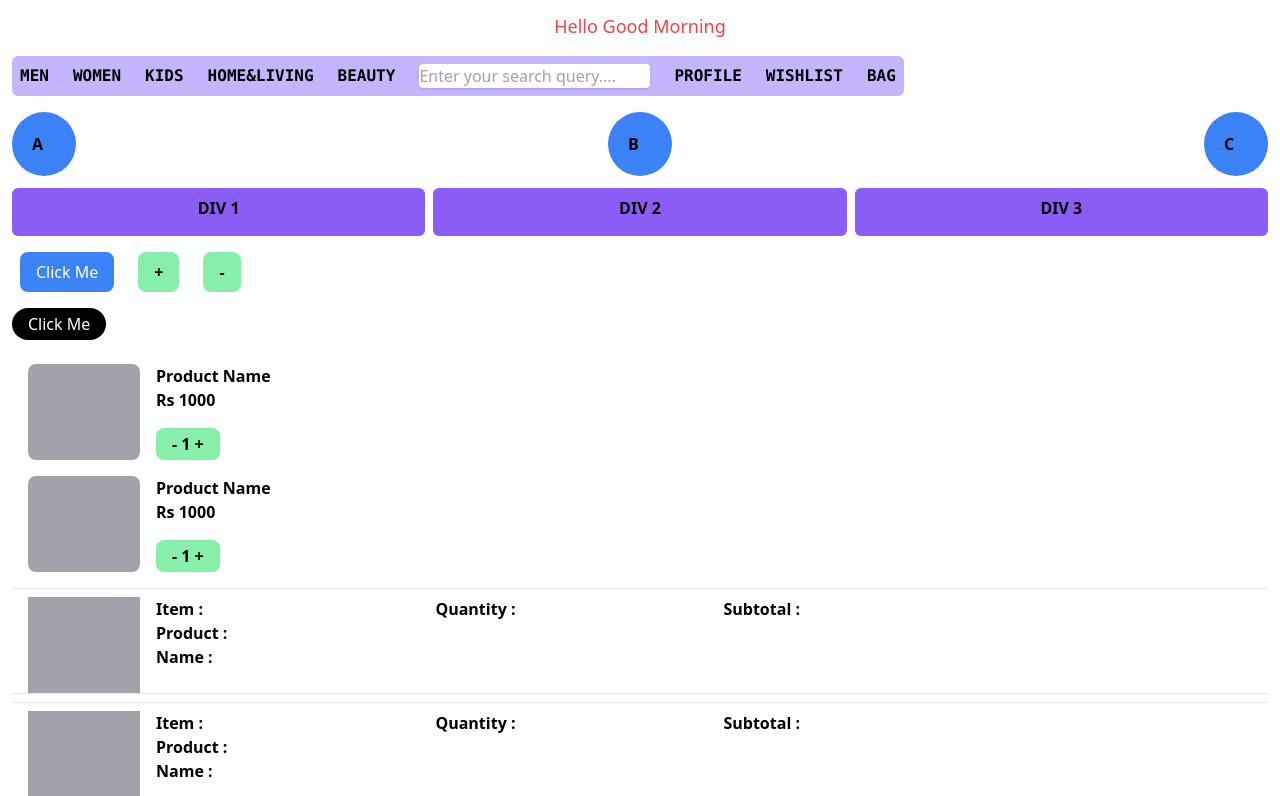
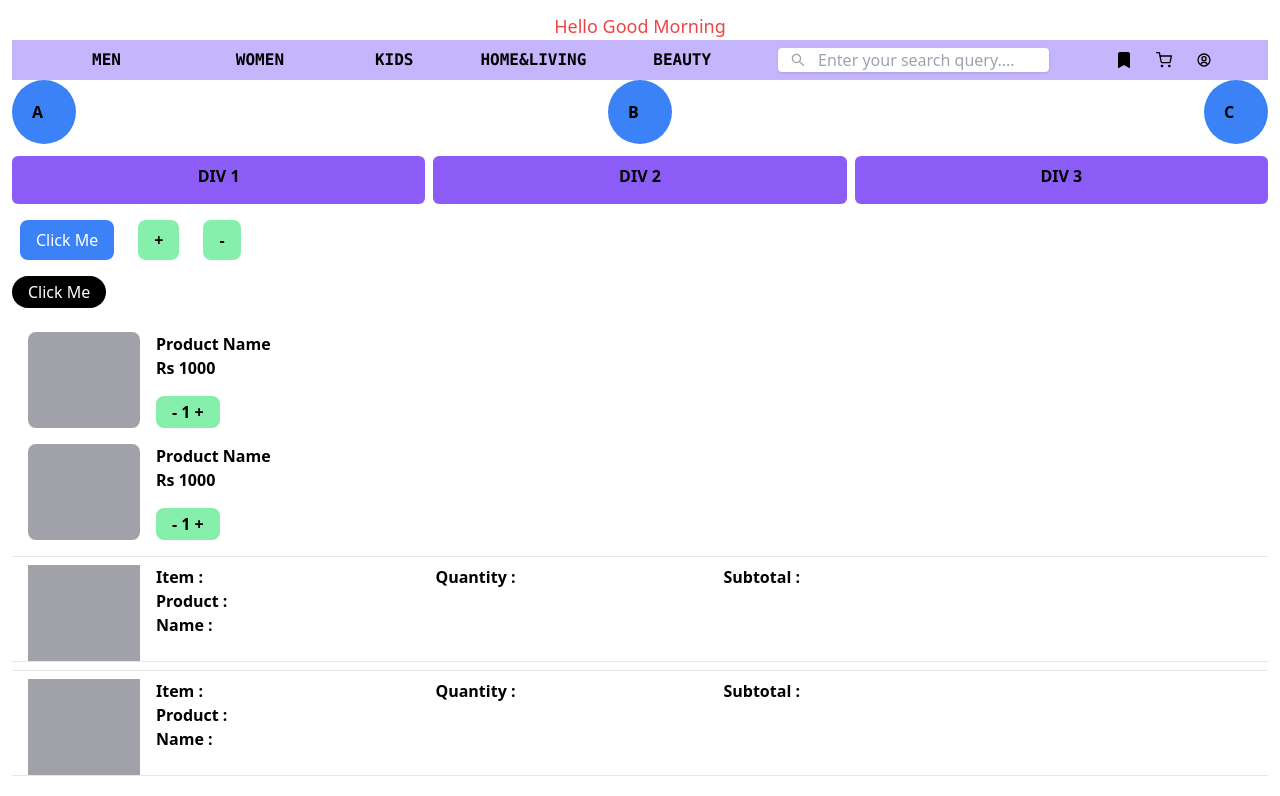
Before and after one commit to vivekanand-digi/tailwind-basics, a React (Create React App) app: page / in a window 1280 px wide. Shown: the top 796 px of the page. Built offline with nearby package versions, Linux system fonts and the light colour scheme.

Commit message:
implemented React js code

```diff
--- a/package.json
+++ b/package.json
@@ -8,6 +8,7 @@
     "@testing-library/user-event": "^13.5.0",
     "react": "^18.2.0",
     "react-dom": "^18.2.0",
+    "react-icons": "^4.11.0",
     "react-scripts": "5.0.1",
     "web-vitals": "^2.1.4"
   },
--- a/src/App.jsx
+++ b/src/App.js
@@ -1,26 +1,91 @@
+import React, { useState } from 'react';
 import "./App.css";
+import { FiShoppingCart } from "react-icons/fi";
+import { BiUserCircle } from "react-icons/bi";
+import { BsFillBookmarkFill } from "react-icons/bs";
+import { AiOutlineSearch } from "react-icons/ai";
 
 function App() {
+
+  const [menuContent, setMenuContent] = useState(null);
+
+  const handleMenHover = () => {
+    setMenuContent(
+      <div className="px-10 py-4">
+        <li>TopWear</li>
+        <li>BottomWear</li>
+        <li>FootWear</li>
+        <li>SportWear</li>
+      </div>
+    );
+  };
+
+  const handleWomenHover = () => {
+    setMenuContent(
+      <div className="px-10 py-4">
+        <li>TopWear</li>
+        <li>FootWear</li>
+        <li>SportWear</li>
+        <li>Jewellery</li>
+      </div>
+    );
+  };
+
+  const handleMouseLeave = () => {
+    setMenuContent(null);
+  };
+
   return (
-    <main class="p-3">
+    <main class="p-3 ">
       <h1 class="text-center text-lg text-red-500">Hello Good Morning </h1>
 
-      <ul class="flex flex-col lg:flex-row gap-4 justify-between items-center">
-        <ul class="flex gap-6 bg-violet-300 border-violet-600 rounded-md my-4 p-2">
-          <li class="font-mono font-bold"> MEN</li>
-          <li class="font-mono font-bold"> WOMEN</li>
-          <li class="font-mono font-bold"> KIDS</li>
-          <li class="font-mono font-bold"> HOME&LIVING</li>
-          <li class="font-mono font-bold"> BEAUTY</li>
+      <ul className="flex justify-between items-center bg-violet-300 px-14 py-2">
+        <div
+          className="flex group cursor-pointer relative"
+          onMouseEnter={handleMenHover}
+          onMouseLeave={handleMouseLeave}
+        >
+          <div className="font-mono font-bold px-6">MEN</div>
+          {menuContent && (
+            <ul className="hidden absolute left-0 mt-7 py-2 bg-white border rounded-lg shadow-lg group-hover:block">
+              {menuContent}
+            </ul>
+          )}
+        </div>
+
+        <div
+          className="flex group cursor-pointer relative"
+          onMouseEnter={handleWomenHover}
+          onMouseLeave={handleMouseLeave}
+        >
+          <div className="font-mono font-bold px-6">WOMEN</div>
+          {menuContent && (
+            <ul className="hidden absolute left-0 mt-7 py-2 bg-white border rounded-lg shadow-lg group-hover:block">
+              {menuContent}
+            </ul>
+          )}
+        </div>
+        <li class="font-mono font-bold"> KIDS</li>
+        <li class="font-mono font-bold"> HOME&LIVING</li>
+        <li class="font-mono font-bold"> BEAUTY</li>
+        <div class="relative">
+          <AiOutlineSearch className="absolute top-1/2 left-3 transform -translate-y-1/2 text-gray-400" />
           <input
-            class="placeholder-gray-400 text-gray-700 bg-white rounded shadow focus:outline-none focus:shadow-outline-blue focus:border-blue-300"
+            class="pl-10 placeholder-gray-400 text-gray-700 bg-white rounded shadow focus:outline-none focus:shadow-outline-blue focus:border-blue-300"
             placeholder="Enter your search query...."
           />
-          <ul class="flex gap-6">
-            <li class="font-mono font-bold"> PROFILE</li>
-            <li class="font-mono font-bold"> WISHLIST</li>
-            <li class="font-mono font-bold"> BAG</li>
-          </ul>
+        </div>
+
+        <ul class="flex gap-6">
+          <li class="font-mono font-bold">
+            <BsFillBookmarkFill />
+          </li>
+          <li class="font-mono font-bold">
+            <FiShoppingCart />
+          </li>
+          <li class="font-mono font-bold">
+            <BiUserCircle />
+          </li>
         </ul>
       </ul>
 
@@ -55,8 +120,7 @@ function App() {
           Click Me
         </button>
       </div>
-
-      <br></br>
+      <br />
       <div class="flex">
         <div class="px-4">
           <div class="bg-zinc-400 h-24 w-28 rounded-lg"></div>
@@ -87,7 +151,7 @@ function App() {
         </div>
       </div>
 
-      <hr class="px-6 py-1"></hr>
+      <hr class="px-6 py-1" />
       <div class="flex">
         <div class="px-4">
           <div class="bg-zinc-400 h-24 w-28"></div>
@@ -106,9 +170,9 @@ function App() {
           <span class="font-semibold">Subtotal :</span>
         </div>
       </div>
-      <hr class="px-6 py-1"></hr>
+      <hr class="px-6 py-1" />
 
-      <hr class="px-6 py-1"></hr>
+      <hr class="px-6 py-1" />
       <div class="flex">
         <div class="px-4">
           <div class="bg-zinc-400 h-24 w-28"></div>
@@ -128,7 +192,7 @@ function App() {
         </div>
       </div>
 
-      <hr></hr>
+      <hr />
       <div class="flex py-4 px-36">
         <div>
           <span class="font-semibold">Order Total </span>
@@ -138,12 +202,18 @@ function App() {
         </div>
       </div>
 
-      <hr></hr>
-      <br></br>
+      <hr />
+      <br />
       <div>
         <button class="ml-72 rounded-2xl bg-black px-4 py-1 text-white ">
           Continue Shopping
         </button>
+      </div>
+
+      <div class="grid justify-center">
+        <div class="bg-slate-400 rounded-md font-bold text-center px-8 py-12">
+          Thank You For Shopping !!!!😊😊
+        </div>
       </div>
 
       <ul class="my-2 space-y-2">
--- a/tailwind.config.js
+++ b/tailwind.config.js
@@ -1,6 +1,6 @@
 /** @type {import('tailwindcss').Config} */
 module.exports = {
-  content: ["./src/**/*.{html,jsx}"],
+  content: ["./src/**/*.{html,js}"],
   theme: {
     extend: {},
   },
```
Also changed, not shown: 1 other file (tests, documents, lock files or other folders).
